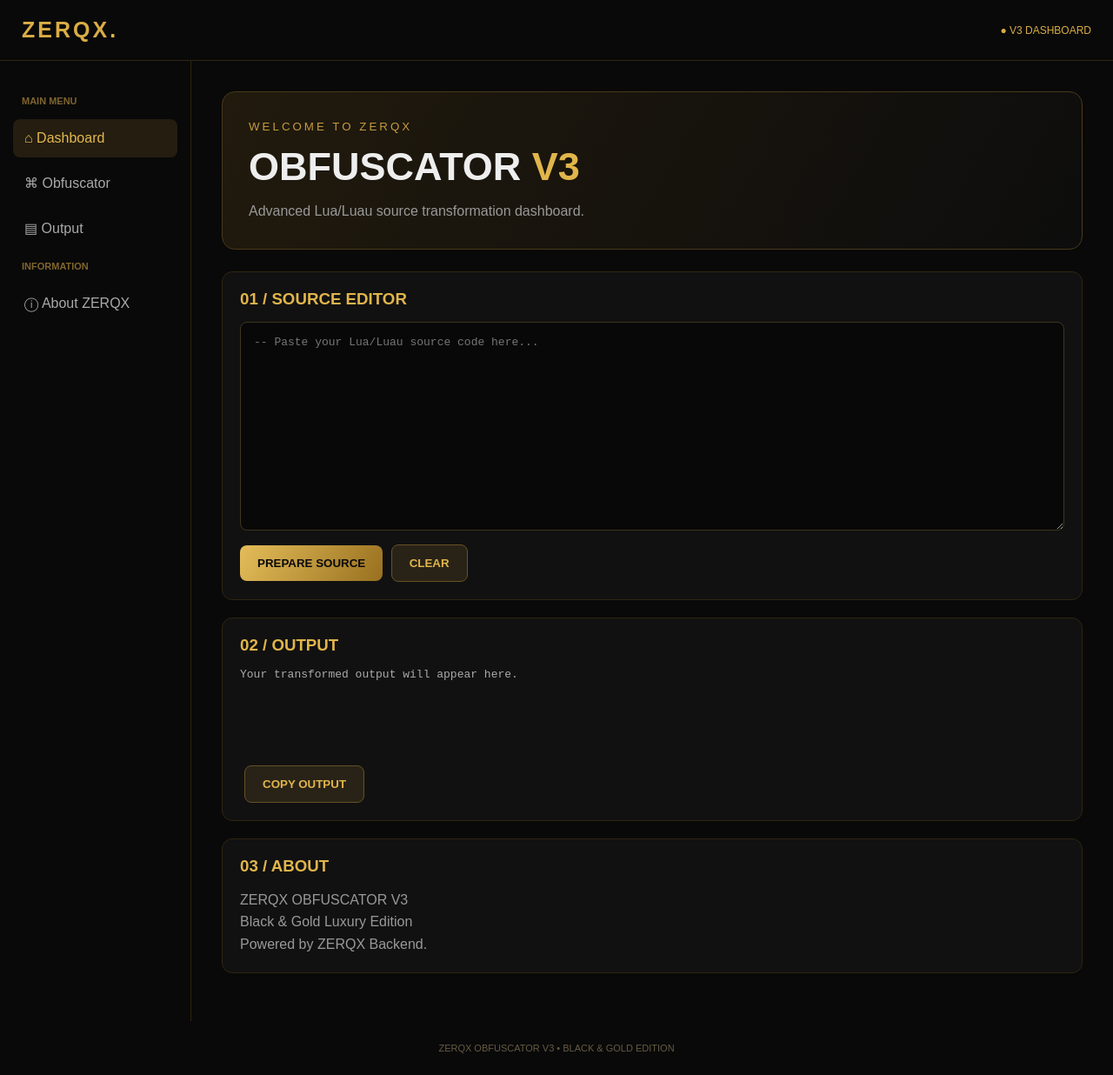
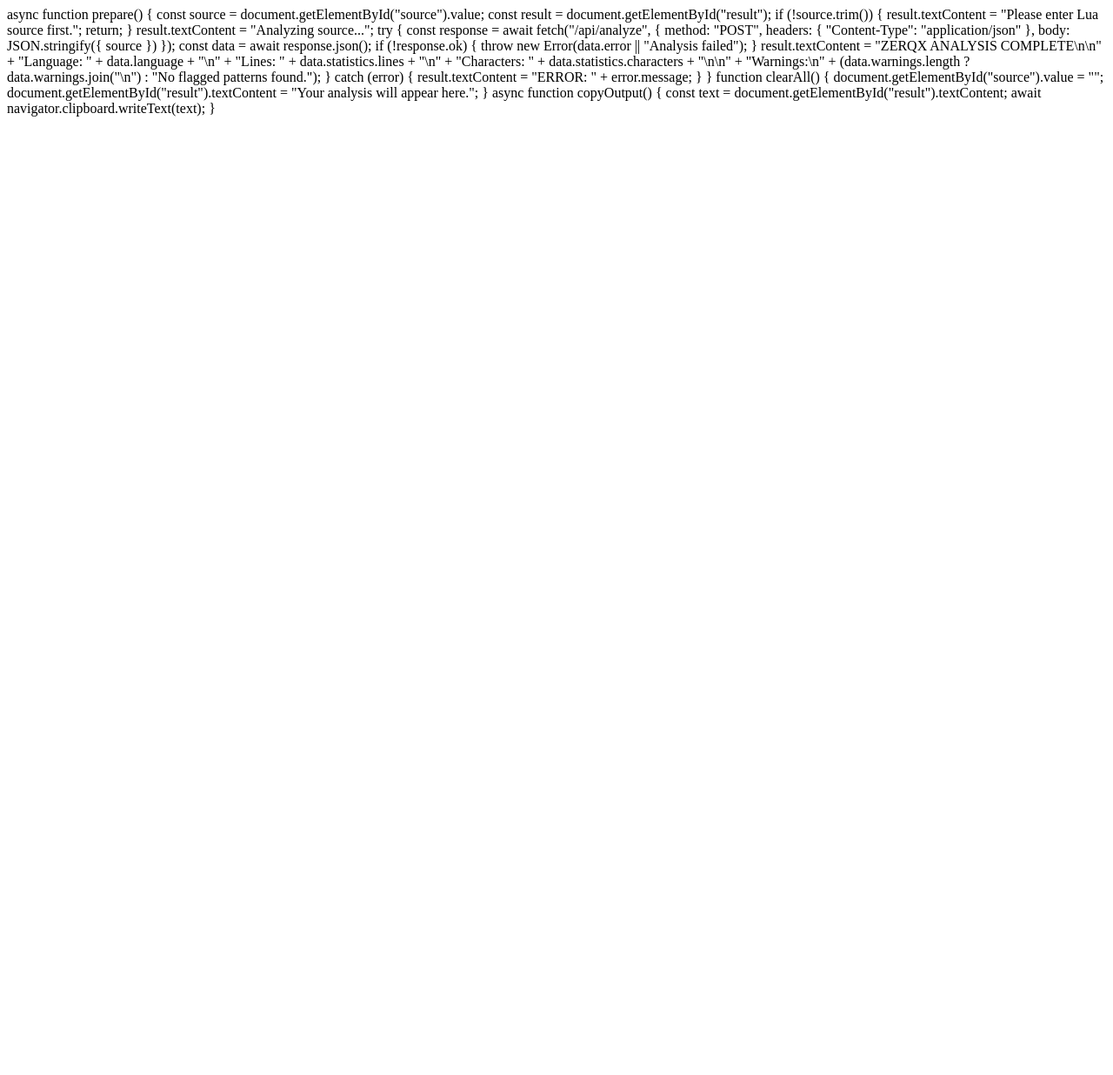
Before and after one commit to sansooanna-wq/ZERQX-WEBSITE-, a website: page index.html in a window 1280 px wide. Shown: the whole page at 87% size. After the commit the page ends 800 px from the top, so only its background shows below. Drawn offline with Linux system fonts and the light colour scheme.

Commit message:
Update index.html

```diff
--- a/index.html
+++ b/index.html
@@ -1,226 +1,51 @@
 
-<!DOCTYPE html>
-<html lang="en">
-<head>
-<meta charset="UTF-8">
-<meta name="viewport" content="width=device-width, initial-scale=1.0">
-<title>ZERQX | Obfuscator V3</title>
-<style>
-* {
-  box-sizing: border-box;
-  margin: 0;
-  padding: 0;
-}
-body {
-  background: #090909;
-  color: #eee;
-  font-family: Arial, sans-serif;
-}
-header {
-  height: 70px;
-  border-bottom: 1px solid #302511;
-  display: flex;
-  align-items: center;
-  justify-content: space-between;
-  padding: 0 25px;
-}
-.logo {
-  color: #d9ad45;
-  font-size: 25px;
-  font-weight: 900;
-  letter-spacing: 3px;
-}
-.status {
-  color: #d9ad45;
-  font-size: 12px;
-}
-.layout {
-  display: flex;
-  min-height: calc(100vh - 70px);
-}
-aside {
-  width: 220px;
-  border-right: 1px solid #302511;
-  padding: 25px 15px;
-}
-aside h4 {
-  color: #80652d;
-  font-size: 11px;
-  margin: 15px 10px;
-}
-nav a {
-  display: block;
-  padding: 13px;
-  margin-bottom: 7px;
-  border-radius: 8px;
-  color: #aaa;
-  text-decoration: none;
-}
-nav a.active, nav a:hover {
-  background: #241d10;
-  color: #e4b84f;
-}
-main {
-  flex: 1;
-  padding: 35px;
-  max-width: 1100px;
-}
-.hero {
-  padding: 30px;
-  border: 1px solid #4a391a;
-  border-radius: 15px;
-  background: linear-gradient(120deg,#211a0d,#0d0d0d);
-  margin-bottom: 25px;
-}
-.hero small {
-  color: #c49b40;
-  letter-spacing: 3px;
-}
-h1 {
-  font-size: clamp(30px,5vw,45px);
-  margin: 12px 0;
-}
-.gold { color: #e1b54b; }
-p { color: #999; line-height: 1.6; }
-.panel {
-  background: #111;
-  border: 1px solid #302511;
-  border-radius: 12px;
-  padding: 20px;
-  margin-bottom: 20px;
-}
-.panel h3 {
-  color: #e1b54b;
-  margin-bottom: 15px;
-}
-textarea {
-  width: 100%;
-  min-height: 240px;
-  resize: vertical;
-  background: #080808;
-  color: #e1c77f;
-  border: 1px solid #40351f;
-  border-radius: 8px;
-  padding: 15px;
-  font-family: monospace;
-  font-size: 13px;
-  outline: none;
-}
-button {
-  border: 0;
-  border-radius: 8px;
-  padding: 13px 20px;
-  background: linear-gradient(120deg,#e4bd59,#987020);
-  color: #090909;
-  font-weight: bold;
-  cursor: pointer;
-  margin-top: 12px;
-}
-button.secondary {
-  background: #292317;
-  color: #e1b54b;
-  border: 1px solid #665126;
-  margin-left: 5px;
-}
-.output {
-  min-height: 100px;
-  white-space: pre-wrap;
-  overflow-wrap: anywhere;
-  color: #aaa;
-  font-family: monospace;
-  font-size: 13px;
-}
-footer {
-  color: #665b44;
-  text-align: center;
-  padding: 25px;
-  font-size: 11px;
-}
-@media(max-width:650px) {
-  aside { display: none; }
-  main { padding: 17px; }
-  header { padding: 0 15px; }
-  .hero { padding: 22px; }
-}
-</style>
-</head>
-<body>
-
-<header>
-  <div class="logo">ZERQX<span class="gold">.</span></div>
-  <div class="status">● V3 DASHBOARD</div>
-</header>
-
-<div class="layout">
-<aside>
-  <h4>MAIN MENU</h4>
-  <nav>
-    <a href="#" class="active">⌂ Dashboard</a>
-    <a href="#editor">⌘ Obfuscator</a>
-    <a href="#output">▤ Output</a>
-  </nav>
-  <h4>INFORMATION</h4>
-  <nav>
-    <a href="#about">ⓘ About ZERQX</a>
-  </nav>
-</aside>
-
-<main>
-  <section class="hero">
-    <small>WELCOME TO ZERQX</small>
-    <h1>OBFUSCATOR <span class="gold">V3</span></h1>
-    <p>Advanced Lua/Luau source transformation dashboard.</p>
-  </section>
-
-  <section class="panel" id="editor">
-    <h3>01 / SOURCE EDITOR</h3>
-    <textarea id="source" placeholder="-- Paste your Lua/Luau source code here..."></textarea>
-    <button onclick="prepare()">PREPARE SOURCE</button>
-    <button class="secondary" onclick="clearAll()">CLEAR</button>
-  </section>
-
-  <section class="panel" id="output">
-    <h3>02 / OUTPUT</h3>
-    <div class="output" id="result">Your transformed output will appear here.</div>
-    <button class="secondary" onclick="copyOutput()">COPY OUTPUT</button>
-  </section>
-
-  <section class="panel" id="about">
-    <h3>03 / ABOUT</h3>
-    <p>ZERQX OBFUSCATOR V3</p>
-    <p>Black & Gold Luxury Edition</p>
-    <p>Powered by ZERQX Backend.</p>
-  </section>
-</main>
-</div>
-
-<footer>ZERQX OBFUSCATOR V3 • BLACK & GOLD EDITION</footer>
-
-<script>
-function prepare() {
-  const source = document.getElementById("source").value.trim();
+async function prepare() {
+  const source = document.getElementById("source").value;
   const result = document.getElementById("result");
 
-  if (!source) {
-    result.textContent = "Please enter your source code first.";
+  if (!source.trim()) {
+    result.textContent = "Please enter Lua source first.";
     return;
   }
 
-  result.textContent =
-    "Source received. Transformation engine is not yet connected.";
+  result.textContent = "Analyzing source...";
+
+  try {
+    const response = await fetch("/api/analyze", {
+      method: "POST",
+      headers: {
+        "Content-Type": "application/json"
+      },
+      body: JSON.stringify({ source })
+    });
+
+    const data = await response.json();
+
+    if (!response.ok) {
+      throw new Error(data.error || "Analysis failed");
+    }
+
+    result.textContent =
+      "ZERQX ANALYSIS COMPLETE\n\n" +
+      "Language: " + data.language + "\n" +
+      "Lines: " + data.statistics.lines + "\n" +
+      "Characters: " + data.statistics.characters + "\n\n" +
+      "Warnings:\n" +
+      (data.warnings.length
+        ? data.warnings.join("\n")
+        : "No flagged patterns found.");
+  } catch (error) {
+    result.textContent = "ERROR: " + error.message;
+  }
 }
 
 function clearAll() {
   document.getElementById("source").value = "";
   document.getElementById("result").textContent =
-    "Your transformed output will appear here.";
+    "Your analysis will appear here.";
 }
 
-function copyOutput() {
+async function copyOutput() {
   const text = document.getElementById("result").textContent;
-  navigator.clipboard.writeText(text);
+  await navigator.clipboard.writeText(text);
 }
-</script>
-
-</body>
-</html>
```
